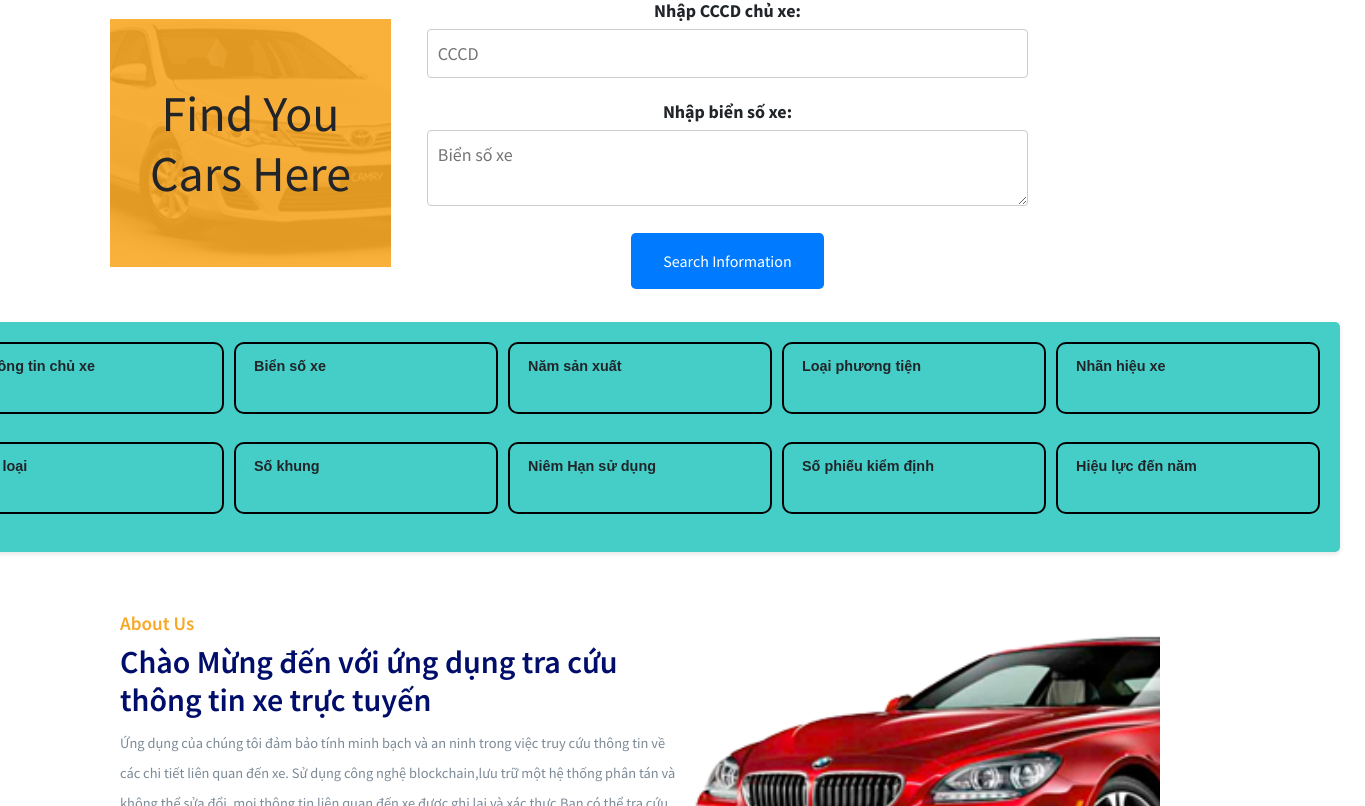
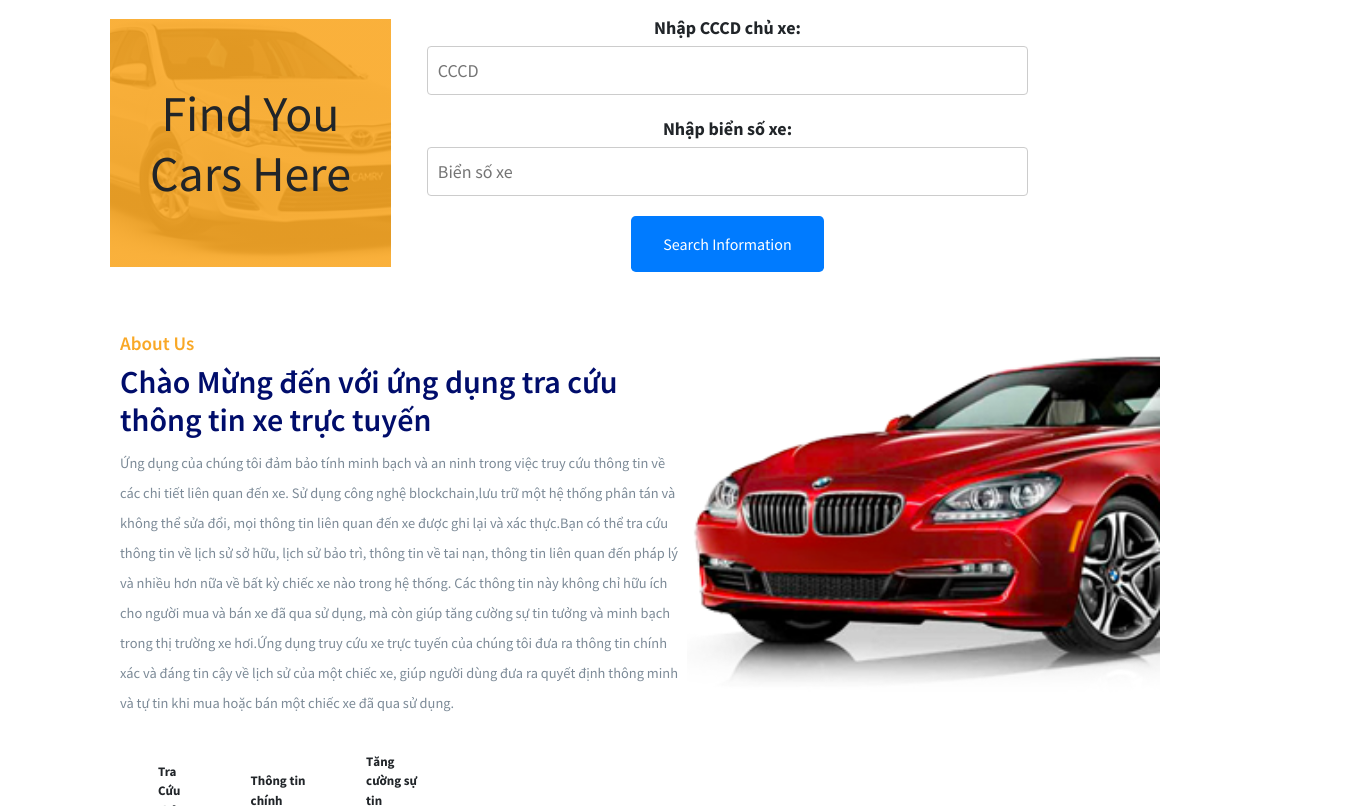
Before and after one commit to MITOViXu/vehicle_registration_website, a React (Create React App) app in the folder client/: page /home in a window 1280 px wide. Shown: the part 894-1700 px from the top of the page, 1365 px wide, since content can reach past the window. Built offline with nearby package versions, Linux system fonts and the light colour scheme; a web font is replaced by a local one.

Commit message:
search thong tin

```diff
--- a/client/src/components/FindCar/FindCar.jsx
+++ b/client/src/components/FindCar/FindCar.jsx
@@ -1,24 +1,44 @@
-import React from 'react'
+import React, {useState} from 'react'
+import { ethers } from 'ethers';
+import { contractAddress, abi } from '../../constant/constant';
 import "./FindCar.css"
 const FindCar = (props) => {
+  const [provider, setProvider] = useState(null);
+  const [vehicleinfor, setVehicleinfor] = useState(null);
+  async function handleSubmit (e){
+    try {
+      e.preventDefault();
+      const numberPLate = document.querySelector("#message").value;
+      const provider = new ethers.providers.JsonRpcProvider(
+        "https://eth-sepolia.g.alchemy.com/v2/MPMfIIQQw3C8j6ZPKtmlX-dBPCSE7rmU"
+      );
+      const contract = new ethers.Contract(contractAddress, abi, provider);
+      const results = await contract.getVehicleInfo(numberPLate);
+      setVehicleinfor(results);
+      console.log(results);
+      props.addInfo(results);
+    } catch (error) {
+      console.error("Error fetching cars from contract:", error);
+    }
+  };
   return (
     <div className="find-car-home">
       <div className="find-car-pic">
         <h1 style={{fontSize:'50px'}}>Find You Cars Here</h1>
       </div>
       <div className="find-car-infor">
-      <form class="form-home" onSubmit={props.handleSubmit}>
+      <form class="form-home" onSubmit={handleSubmit}>
         <div class="form-group-home">
           <label for="name">Nhập CCCD chủ xe:</label>
           <input type="text" id="name" name="name" placeholder="CCCD" />
         </div>
         <div class="form-group-home">
           <label for="message">Nhập biển số xe:</label>
-          <textarea
+          <input
             id="message"
             name="message"
             placeholder="Biển số xe"
-          />
+          ></input>
         </div>
         <button className="login-button-home">Search Information</button>
       </form>
--- a/client/src/components/ResultSearchCar/ResultSearchCar.jsx
+++ b/client/src/components/ResultSearchCar/ResultSearchCar.jsx
@@ -1,7 +1,7 @@
 import React from 'react'
 import "./ResultSearchCar.css"
 
-const ResultSearchCar = (vehicleinfor) => {
+const ResultSearchCar = ({vehicleinfor}) => {
   return (
     <div className="ResultCar">
         <div className="information-car">
--- a/client/src/pages/Admin/Admin.jsx
+++ b/client/src/pages/Admin/Admin.jsx
@@ -48,7 +48,7 @@ const Admin = () => {
   return (
     <div style={{marginTop:"70px"}}>
       {isConnected ? (
-        <Connected logout={handleLogOut} account={account} />
+        <Connected logout={handleLogOut} car={car} />
       ) : (
         <NotConnected connectWallet={connectToMetamask} />
       )}
--- a/client/src/pages/Home/Home.jsx
+++ b/client/src/pages/Home/Home.jsx
@@ -14,58 +14,26 @@ import Footer from "../../components/Footer/Footer.jsx";
 const Home = (props) => {
   const [provider, setProvider] = useState(null);
   const [vehicleinfor, setVehicleinfor] = useState(null);
-
-  //const [numberPlate, setNumberPlate] = useState("");
-  // const { contractInstance } = props.car;
-
-  //   async function handleNumberPlateChange(e) {
-  //     setNumberPlate(e.target.value);
-  //   }
-
-  //   const handleSubmit = async (e) => {
-  //     try {
-  //       const provider = new ethers.providers.JsonRpcProvider(
-  //         "https://eth-sepolia.g.alchemy.com/v2/MPMfIIQQw3C8j6ZPKtmlX-dBPCSE7rmU"
-  //       );
-  //       const contractInstance = new ethers.Contract(
-  //         contractAddress,
-  //         abi,
-  //         provider
-  //       );
-  //       const results = await contractInstance.getVehicleInfo(numberPlate);
-  //       setVehicleinfor(results);
-  //       console.log(numberPlate)
-  //       console.log(vehicleinfor)
-  //     } catch (e) {console.log(e)}
-  //   };
-
-  const handleSubmit = async (e) => {
-    try {
-      e.preventDefault();
-      const numberPLate = document.querySelector("#message").value;
-      const provider = new ethers.providers.JsonRpcProvider(
-        "https://eth-sepolia.g.alchemy.com/v2/MPMfIIQQw3C8j6ZPKtmlX-dBPCSE7rmU"
-      );
-      const contractInstance = new ethers.Contract(
-        contractAddress,
-        abi,
-        provider
-      );
-      const results = await contractInstance.getVehicleInfo(numberPLate);
-      setVehicleinfor(results);
-      console.log(numberPLate);
-      console.log(vehicleinfor);
-    } catch (e) {
-      console.log(e);
-    }
-  };
+  async function addInfo(info) {
+    setVehicleinfor(info);
+  }
   return (
     <div>
       <HersoSlider />
       <div className="home" style={{ marginTop: "70px" }}>
-        <div className="FindCar"><FindCar Submit={handleSubmit} /></div>
-        <div className="ResultSearchCar"><ResultSearchCar /></div>
-        <div className="AboutUs"><AboutUs /></div>
+        <div className="FindCar">
+          <FindCar addInfo={addInfo} />
+        </div>
+        {vehicleinfor ? (
+          <div className="ResultSearchCar">
+            <ResultSearchCar vehicleinfor={vehicleinfor} />
+          </div>
+        ) : (
+          <div></div>
+        )}
+        <div className="AboutUs">
+          <AboutUs />
+        </div>
         {/* {vehicleinfor == null ? (
           <div>
 
```
Also changed, not shown: client/src/pages/Connected/Connected.jsx (+3 -10 lines).
